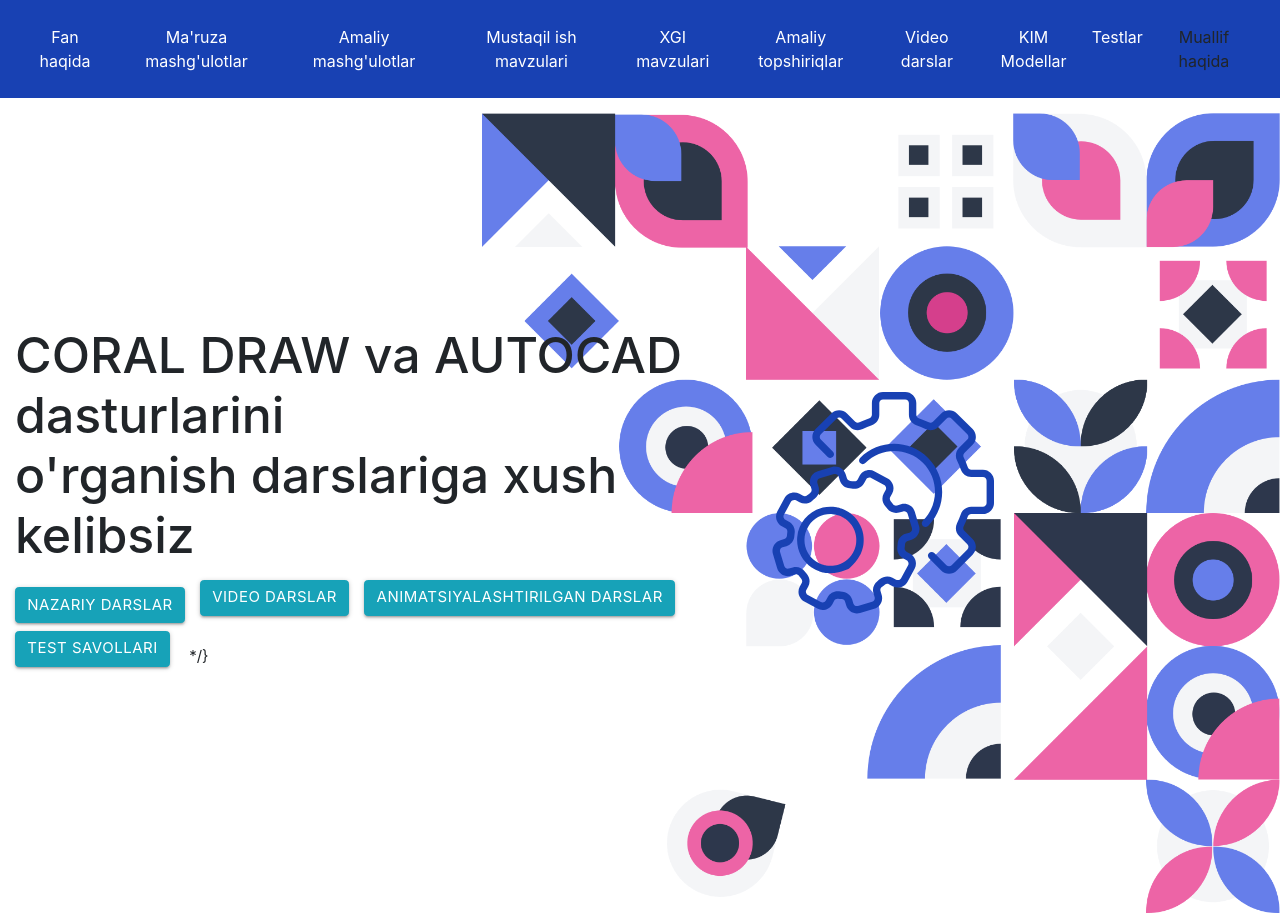
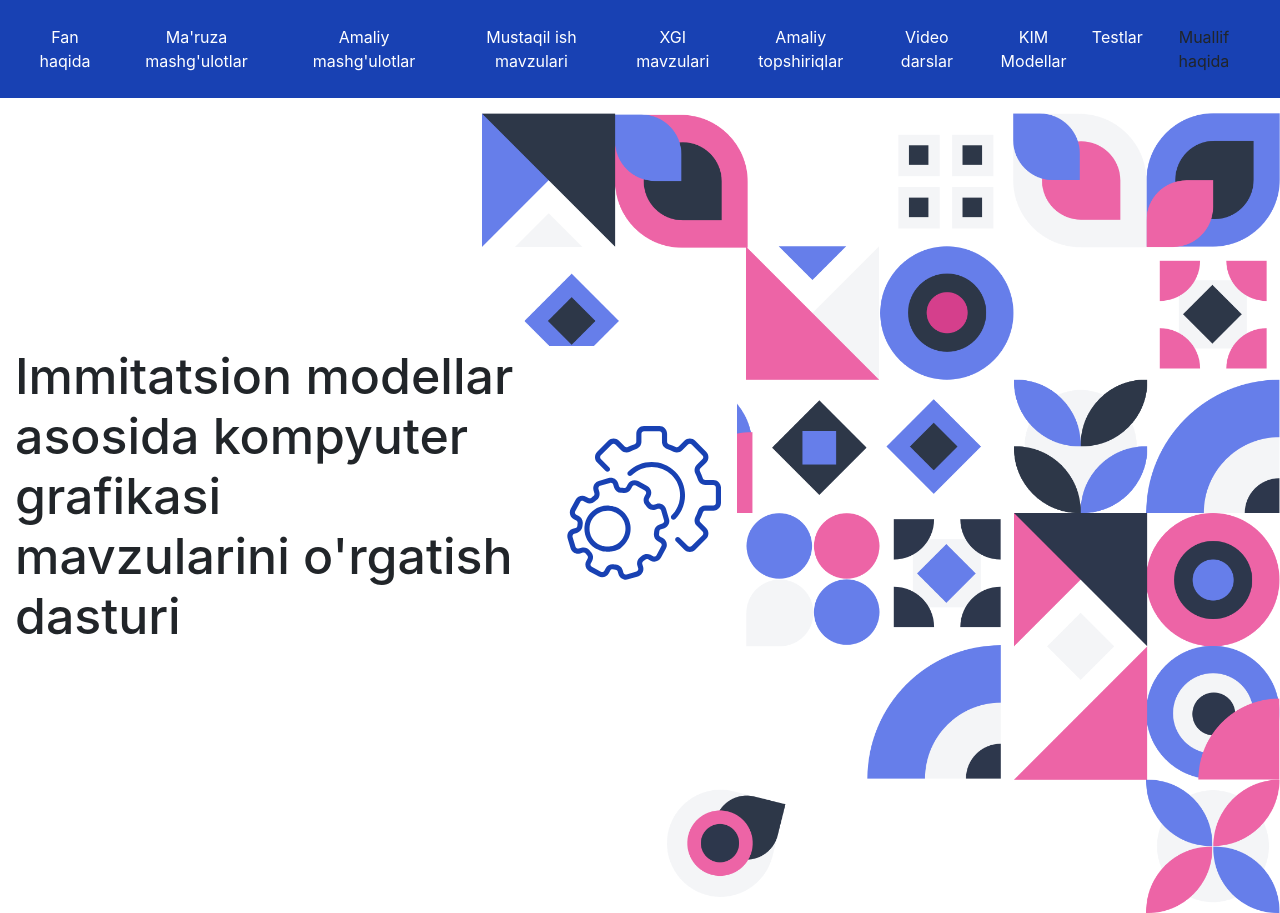
Before and after one commit to Shokhrukh2606/softdraw, a React (Create React App) app: page / in a window 1280 px wide. Built offline with nearby package versions, Linux system fonts and the light colour scheme.

Commit message:
some change

```diff
--- a/src/screens/Welcome.js
+++ b/src/screens/Welcome.js
@@ -1,14 +1,14 @@
 import React from 'react';
 import animate from './animate.svg'
 const Welcome = (props) => {
-  return (
-    <div className="container-fluid welcome">
-    	<div className="row">
-    		<div className="col-md-9">
-    			<h1>
-    				CORAL DRAW va AUTOCAD dasturlarini <br/>o'rganish darslariga xush kelibsiz
-    			</h1>
-    			<button className="btn btn-info" onClick={()=>props.setScreen(1)}>
+	return (
+		<div className="container-fluid welcome">
+			<div className="row animate">
+				<div className="col-md-9">
+					<h1>
+						Immitatsion modellar <br />asosida kompyuter grafikasi<br /> mavzularini o'rgatish dasturi
+					</h1>
+					{/* <button className="btn btn-info mb-3" onClick={()=>props.setScreen(1)}>
     				Nazariy darslar
     			</button>
 				<button className="btn btn-info mb-3" onClick={()=>props.setScreen(4)}>
```
